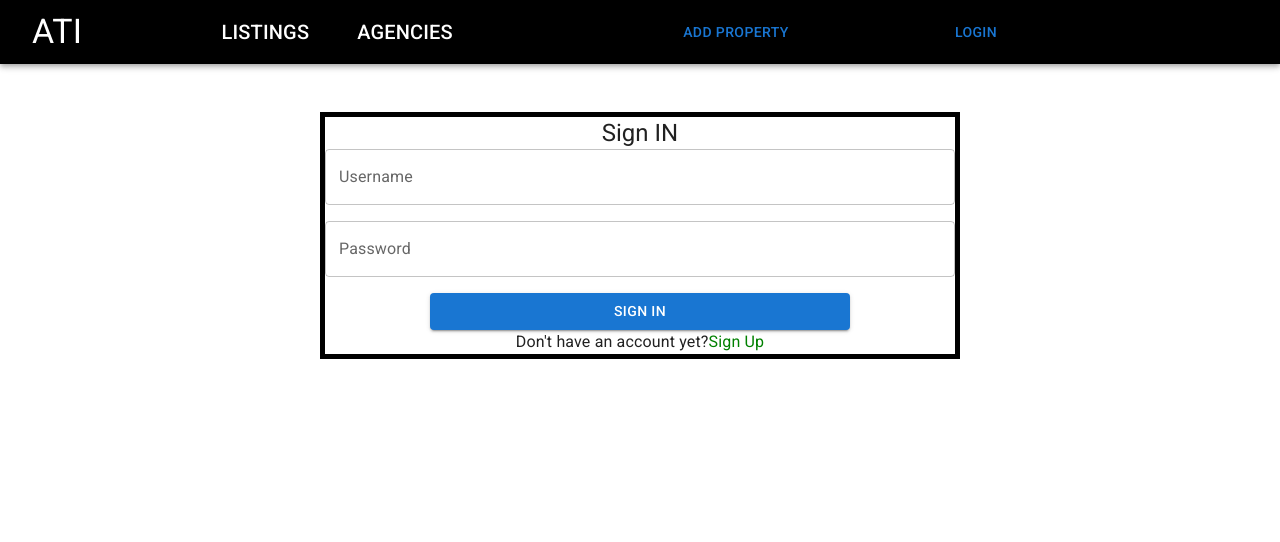
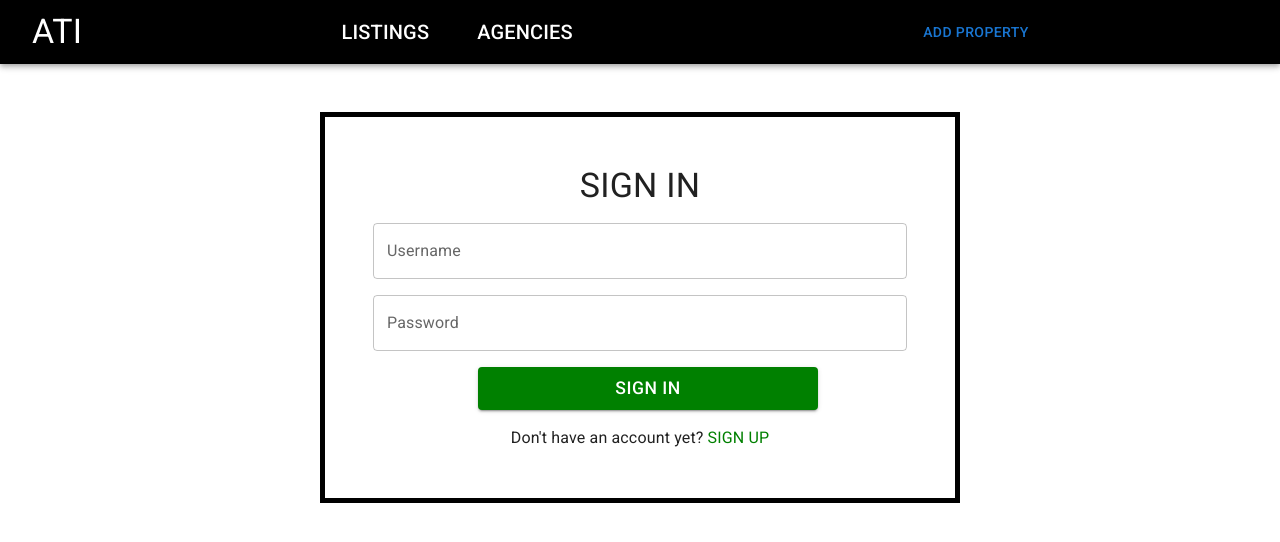
Before and after one commit to KeplerDE/Estate_app, a React (Create React App) app in the folder estate_/estate/frontend/: page /login in a window 1280 px wide. Shown: the top 542 px of the page. Built offline with nearby package versions, Linux system fonts and the light colour scheme.

Commit message:
Global State + Dispatch

```diff
--- a/estate_/estate/frontend/src/App.js
+++ b/estate_/estate/frontend/src/App.js
@@ -2,6 +2,8 @@ import { BrowserRouter, Route, Routes } from "react-router-dom";
 import React from "react";
 import { StyledEngineProvider } from "@mui/material";  //
 import CssBaseline from '@mui/material/CssBaseline';
+import { useImmerReducer } from "use-immer";
+
 
 
 
@@ -13,8 +15,38 @@ import Listings from "./Components/Listings";
 import Testing from "./Components/Testing";
 import Register from "./Components/Register";
 
+//Contexts
+import DispatchContext from "./Contexts/DispatchContext";
+import StateContext from "./Contexts/StateContext";
 function App() {
+    const initialState = {
+		userUsername: '',
+		userEmail: '',
+		userId: '',
+        globalMessage: "Helloooooooooooooooooooo, i am child",
+      	userToken: '',
+
+  }
+  function ReducerFunction(draft, action) {
+	switch (action.type) {
+		case "catchToken":
+			draft.userToken = action.tokenValue;
+			break;
+		case "userSignsIn":
+			draft.userUsername = action.usernameInfo;
+			draft.userEmail = action.emailInfo;
+			draft.userId = action.IdInfo;
+			draft.userIsLogged = true;
+			break;
+
+  }
+}
+
+
+  const [state, dispatch] = useImmerReducer(ReducerFunction, initialState);
   return (
+    <StateContext.Provider value={state}>
+      <DispatchContext.Provider value={dispatch}>
         <StyledEngineProvider>
           <BrowserRouter>
             <CssBaseline />
@@ -28,6 +60,8 @@ function App() {
             </Routes>
           </BrowserRouter>
         </StyledEngineProvider>
+      </DispatchContext.Provider>
+    </StateContext.Provider>
   );
 }
 
--- a/estate_/estate/frontend/src/Components/Header.js
+++ b/estate_/estate/frontend/src/Components/Header.js
@@ -15,12 +15,9 @@ import {
 } from "@mui/material";
 import { makeStyles } from "@mui/styles";
 
-// Contexts
-// import StateContext from "../Contexts/StateContext";
-// import DispatchContext from "../Contexts/DispatchContext";
+//Contexts
 
-// Components
-// import CustomCard from "./CustomCard";
+import DispatchContext from "../Contexts/DispatchContext";
 
 const useStyles = makeStyles({
 	leftNav: {
@@ -96,15 +93,43 @@ function Header() {
 						<Typography variant="h6" >Agencies</Typography>{" "}
 					</Button>
 				</div>
-				<div className={classes.rightNav}>
-					<Button className={classes.propertyBtn}>Add Property</Button>
-					<Button
-					 className={classes.loginBtn}
-					 onClick={() => navigate("/login")}
-					 >
-						Login
-						</Button>
+					<div className={classes.rightNav}>
+						<Button className={classes.propertyBtn}>Add Property</Button>
+						{/*	{userIsLogged ? (*/}
+						{/*	<Button*/}
+						{/*		sx={{*/}
+						{/*			backgroundColor: "white",*/}
+						{/*			color: "black",*/}
+						{/*			width: "15rem",*/}
+						{/*			fontSize: "1.1rem",*/}
+						{/*			marginLeft: "1rem",*/}
+						{/*			"&:hover": {*/}
+						{/*				backgroundColor: "green",*/}
+						{/*			},*/}
+						{/*		}}*/}
+						{/*		onClick={handleClick}*/}
+						{/*		// onClick={() => navigate("/login")}*/}
+						{/*	>*/}
+						{/*		{userUsername}*/}
+						{/*	</Button>*/}
+						{/*) : (*/}
+						{/*	<Button*/}
+						{/*		sx={{*/}
+						{/*			backgroundColor: "white",*/}
+						{/*			color: "black",*/}
+						{/*			width: "15rem",*/}
+						{/*			fontSize: "1.1rem",*/}
+						{/*			marginLeft: "1rem",*/}
+						{/*			"&:hover": {*/}
+						{/*				backgroundColor: "green",*/}
+						{/*			},*/}
+						{/*		}}*/}
+						{/*		onClick={() => navigate("/login")}*/}
+						{/*	>*/}
+						{/*		Login*/}
+						{/*	</Button>*/}
 				</div>
+
 				</Toolbar>
 			</AppBar>
 	);
--- a/estate_/estate/frontend/src/Components/Login.js
+++ b/estate_/estate/frontend/src/Components/Login.js
@@ -1,43 +1,48 @@
-import React, { useEffect, useState } from "react";
+import React, { useEffect, useContext } from "react";
+import Axios from "axios";
 import { useNavigate } from "react-router-dom";
-import { Grid, Typography, Button, TextField } from "@mui/material";
-import { makeStyles } from "@mui/styles";
-import Axios from "axios";
 import { useImmerReducer } from "use-immer";
+// MUI
+import {
+	Grid,
+	AppBar,
+	Typography,
+	Button,
+	Card,
+	CardHeader,
+	CardMedia,
+	CardContent,
+	CircularProgress,
+	TextField,
+	Snackbar,
+	Alert,
+} from "@mui/material";
 
-const useStyles = makeStyles({
-  formContainer: {
-    width: "50%",
-    marginLeft: "auto",
-    marginRight: "auto",
-    marginTop: "3rem",
-    border: "5px solid black",
-    position: "relative",
-  },
-  loginBtn: {
-    backgroundColor: "green",
-    color: "white",
-    fontSize: "1.1rem",
-    marginLeft: "1rem",
-    "&:hover": {
-      backgroundColor: "blue",
-    },
-  },
-});
+// Contexts
+import DispatchContext from "../Contexts/DispatchContext";
+import StateContext from "../Contexts/StateContext";
 
 function Login() {
-  const classes = useStyles();
 	const navigate = useNavigate();
+
+	const GlobalDispatch = useContext(DispatchContext);
+	const GlobalState = useContext(StateContext);
+
 	const initialState = {
 		usernameValue: "",
 		passwordValue: "",
 		sendRequest: 0,
 		token: "",
-  }
-  function ReducerFunction(draft, action) {
+		openSnack: false,
+		disabledBtn: false,
+		serverError: false,
+	};
+
+	function ReducerFuction(draft, action) {
 		switch (action.type) {
 			case "catchUsernameChange":
 				draft.usernameValue = action.usernameChosen;
+				draft.serverError = false;
 				break;
 
 			case "catchPasswordChange":
@@ -52,16 +57,32 @@ function Login() {
 			case "catchToken":
 				draft.token = action.tokenValue;
 				break;
+
+			case "openTheSnack":
+				draft.openSnack = true;
+				break;
+
+			case "disableTheButton":
+				draft.disabledBtn = true;
+				break;
+
+			case "allowTheButton":
+				draft.disabledBtn = false;
+				break;
+
+			case "catchServerError":
+				draft.serverError = true;
+				break;
 		}
 	}
 
-
-  const [state, dispatch] = useImmerReducer(ReducerFunction, initialState);
+	const [state, dispatch] = useImmerReducer(ReducerFuction, initialState);
 
 	function FormSubmit(e) {
 		e.preventDefault();
-        console.log("the form has submitted")
-        dispatch({type: "changeSendRequest"})
+
+		dispatch({ type: "changeSendRequest" });
+		dispatch({ type: "disableTheButton" });
 	}
 
 	useEffect(() => {
@@ -70,7 +91,7 @@ function Login() {
 			async function SignIn() {
 				try {
 					const response = await Axios.post(
-						"http://127.0.0.1:8000/api-auth-djoser/token/login",
+						"http://127.0.0.1:8000/api-auth-djoser/token/login/",
 						{
 							username: state.usernameValue,
 							password: state.passwordValue,
@@ -79,11 +100,19 @@ function Login() {
 							cancelToken: source.token,
 						}
 					);
-                    console.log(response)
-                    dispatch({type: 'catchToken', tokenValue: response.data.auth_token})
+
+					dispatch({
+						type: "catchToken",
+						tokenValue: response.data.auth_token,
+					});
+					GlobalDispatch({
+						type: "catchToken",
+						tokenValue: response.data.auth_token,
+					});
+					// navigate("/");
 				} catch (error) {
-					console.log(error.response);
-
+					dispatch({ type: "allowTheButton" });
+					dispatch({ type: "catchServerError" });
 				}
 			}
 			SignIn();
@@ -92,6 +121,7 @@ function Login() {
 			};
 		}
 	}, [state.sendRequest]);
+
 	// Get user info
 	useEffect(() => {
 		if (state.token !== "") {
@@ -108,12 +138,13 @@ function Login() {
 						}
 					);
 
-  				// GlobalDispatch({
-  				// 	type: "userSignsIn",
-  				// 	usernameInfo: response.data.username,
-  				// 	emailInfo: response.data.email,
-  				// 	IdInfo: response.data.id,
-  				// });
+					GlobalDispatch({
+						type: "userSignsIn",
+						usernameInfo: response.data.username,
+						emailInfo: response.data.email,
+						IdInfo: response.data.id,
+					});
+					navigate("/")
 					dispatch({ type: "openTheSnack" });
 				} catch (error) {}
 			}
@@ -123,22 +154,44 @@ function Login() {
 			};
 		}
 	}, [state.token]);
+
+
 	return (
-    <div className={classes.formContainer}>
+		<div
+			style={{
+				width: "50%",
+				marginLeft: "auto",
+				marginRight: "auto",
+				marginTop: "3rem",
+				border: "5px solid black",
+				padding: "3rem",
+			}}
+		>
 			<form onSubmit={FormSubmit}>
 				<Grid item container justifyContent="center">
-          <Typography variant="h5">Sign IN</Typography>
+					<Typography variant="h4">SIGN IN</Typography>
+				</Grid>
+
+				{state.serverError ? (
+					<Alert severity="error">Incorrect username or password!</Alert>
+				) : (
+					""
+				)}
+
+				<Grid item container style={{ marginTop: "1rem" }}>
 					<TextField
 						id="username"
 						label="Username"
 						variant="outlined"
 						fullWidth
+						value={state.usernameValue}
 						onChange={(e) =>
 							dispatch({
 								type: "catchUsernameChange",
 								usernameChosen: e.target.value,
 							})
 						}
+						error={state.serverError ? true : false}
 					/>
 				</Grid>
 
@@ -149,12 +202,14 @@ function Login() {
 						variant="outlined"
 						fullWidth
 						type="password"
+						value={state.passwordValue}
 						onChange={(e) =>
 							dispatch({
 								type: "catchPasswordChange",
 								passwordChosen: e.target.value,
 							})
 						}
+						error={state.serverError ? true : false}
 					/>
 				</Grid>
 
@@ -168,20 +223,46 @@ function Login() {
 						variant="contained"
 						fullWidth
 						type="submit"
-            className={classes.loginBtn}
+						style={{
+							backgroundColor: "green",
+							color: "white",
+							fontSize: "1.1rem",
+							marginLeft: "1rem",
+							// "&:hover": {
+							// 	backgroundColor: "blue",
+							// },
+						}}
+						disabled={state.disabledBtn}
 					>
-            Sign In
+						SIGN IN
 					</Button>
 				</Grid>
 			</form>
-      <Grid item container justifyContent="center">
-        <Typography variant="small">Don't have an account yet?
+
+			<Grid
+				item
+				container
+				justifyContent="center"
+				style={{ marginTop: "1rem" }}
+			>
+				<Typography variant="small">
+					Don't have an account yet?{" "}
 					<span
-              onClick={() => navigate('/register')}
+						onClick={() => navigate("/register")}
 						style={{ cursor: "pointer", color: "green" }}
 					>
-            Sign Up</span> </Typography>
+						SIGN UP
+					</span>
+				</Typography>
 			</Grid>
+			<Snackbar
+				open={state.openSnack}
+				message="You have successfully logged in"
+				anchorOrigin={{
+					vertical: "bottom",
+					horizontal: "center",
+				}}
+			/>
 		</div>
 	);
 }
--- a/estate_/estate/frontend/src/Components/Register.js
+++ b/estate_/estate/frontend/src/Components/Register.js
@@ -219,13 +219,13 @@ function Register() {
 		}
 	}, [state.sendRequest]);
 
-	useEffect(() => {
-		if (state.openSnack) {
-			setTimeout(() => {
-				navigate("/created");
-			}, 1500);
-		}
-	}, [state.openSnack]);
+	// useEffect(() => {
+	// 	if (state.openSnack) {
+	// 		setTimeout(() => {
+	// 			navigate("/created");
+	// 		}, 1500);
+	// 	}
+	// }, [state.openSnack]);
 
 	return (
 		<div
--- /dev/null
+++ b/estate_/estate/frontend/src/Contexts/DispatchContext.js
@@ -0,0 +1,5 @@
+import { createContext } from "react";
+
+const DispatchContext = createContext();
+
+export default DispatchContext;
--- /dev/null
+++ b/estate_/estate/frontend/src/Contexts/StateContext.js
@@ -0,0 +1,5 @@
+import { createContext } from "react";
+
+const StateContext = createContext();
+
+export default StateContext;
```
Lines whose indentation alone changed are shown as unchanged.
